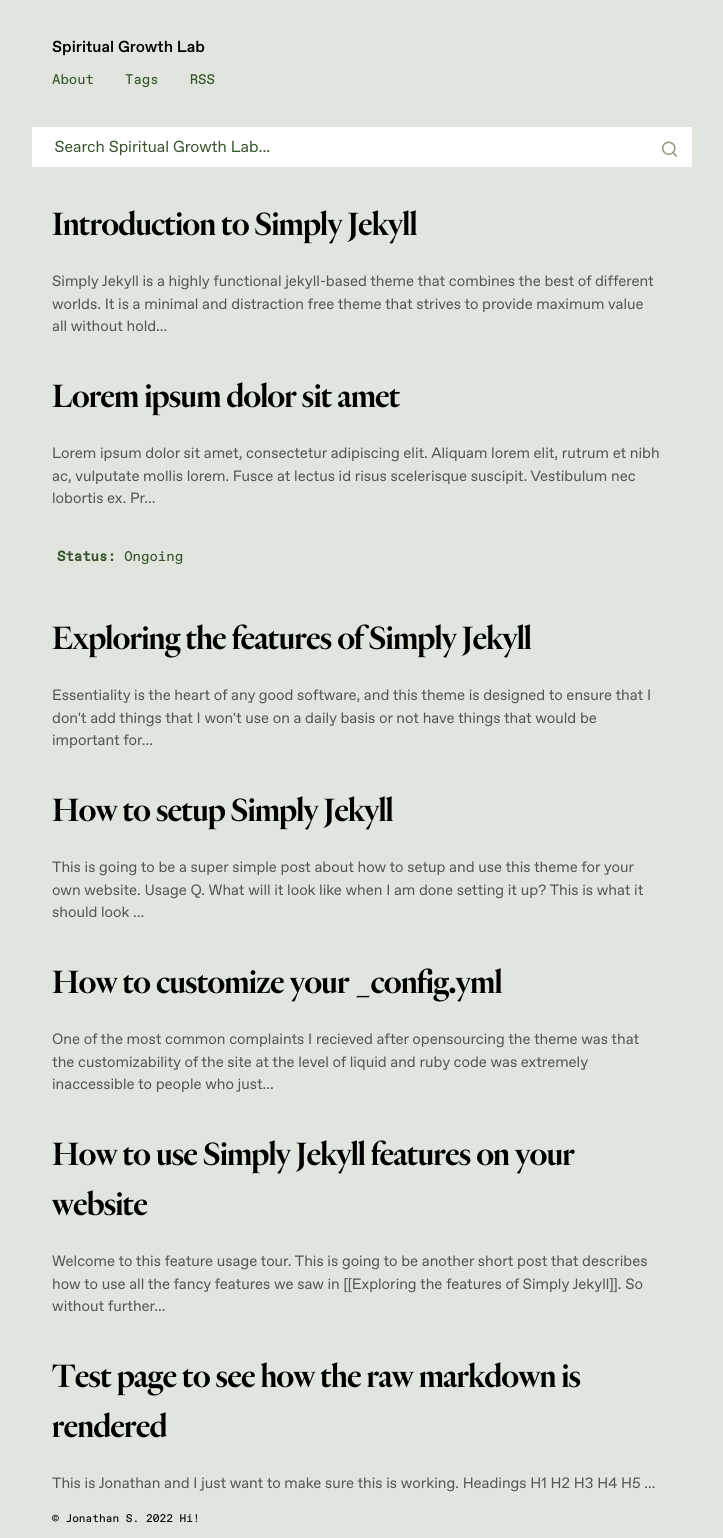
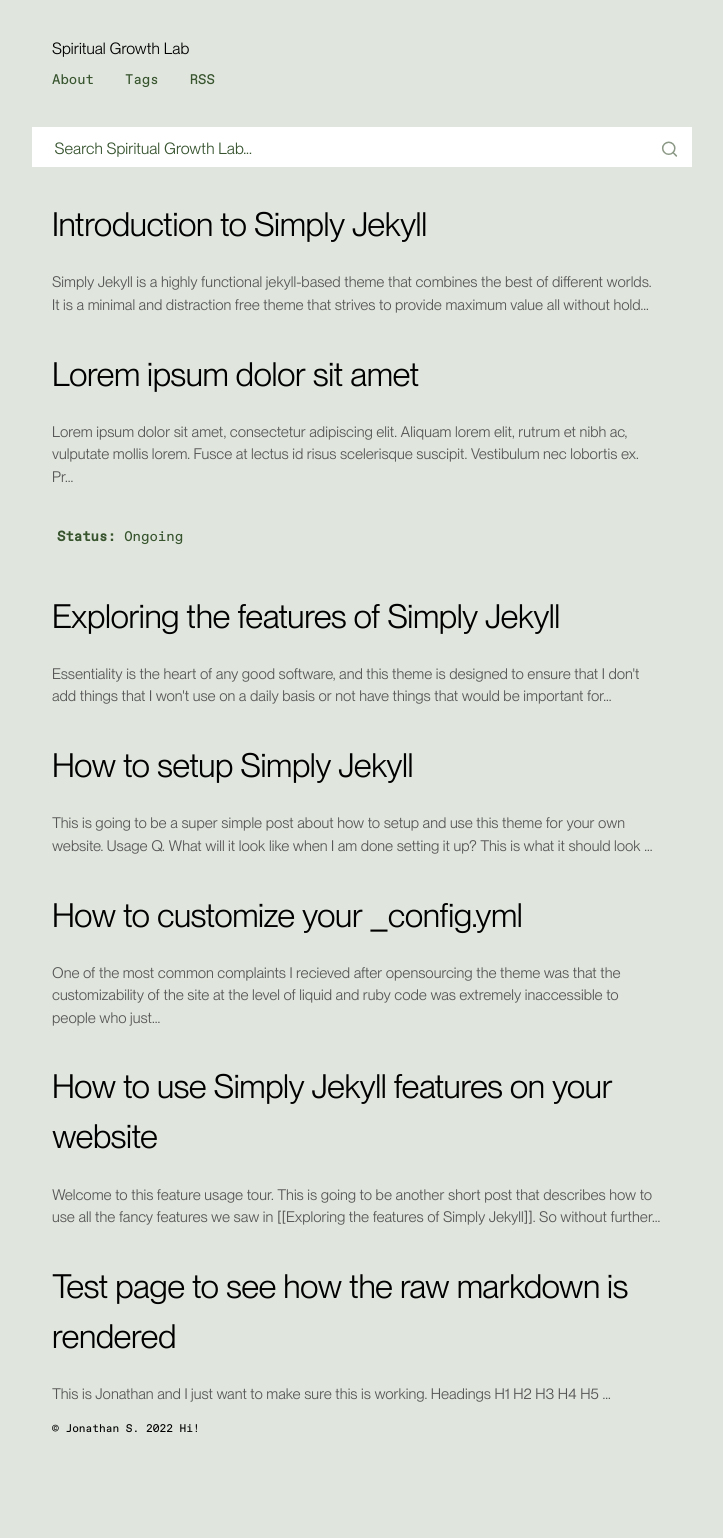
Before and after one commit to jsantiago611/digital-garden-master, a Jekyll site: the page built from index.md, in a window 1280 px wide. Shown: the whole page, without its empty margins (278-1001 px from the left). Built offline with Jekyll 4.4.1, drawn with Linux system fonts in a browser that asks for light colours; after the commit the page ends 1448 px from its top, so only the background shows below that.

Commit message:
trying out neue montreal

```diff
--- a/assets/css/Style.css
+++ b/assets/css/Style.css
@@ -89,6 +89,14 @@ layout: Stylesheet
 @font-face {
    font-family: 'FavoritMono';
    src: url('../fonts/FavoritMonoStd-Regular.woff2') format('woff2');
+   font-weight: 400;
+   font-style: normal;
+   font-display: swap;
+}
+
+@font-face {
+   font-family: 'Neue';
+   src: url('../fonts/neue_montreal-book.woff2') format('woff2');
    font-weight: 400;
    font-style: normal;
    font-display: swap;
@@ -144,9 +152,9 @@ layout: Stylesheet
   --line-height-snug: 1.375;
 
   /* Font family */
-  --font-family-serif: 'Heldane', serif;
+  --font-family-serif: 'Neue', serif;
   --font-family-mono: 'FavoritMono', 'SFMono-Regular', 'Menlo', monospace;
-  --font-family-sans: 'Favorit', 'Univers', 'Helvetica', '-apple-system', 'BlinkMacSystemFont', sans-serif;
+  --font-family-sans: 'Neue', 'Univers', 'Helvetica', '-apple-system', 'BlinkMacSystemFont', sans-serif;
 
   --font-family-base: var(--font-family-sans);
 
```
